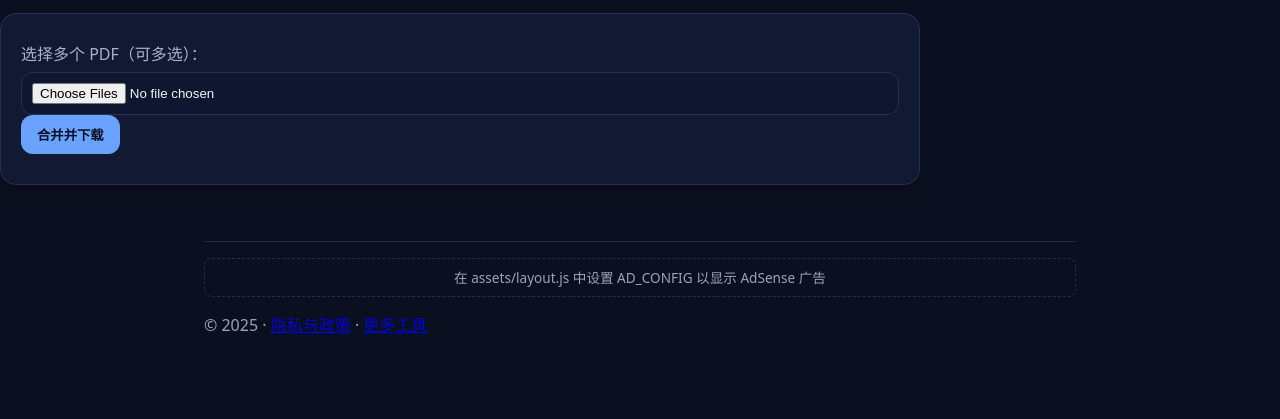
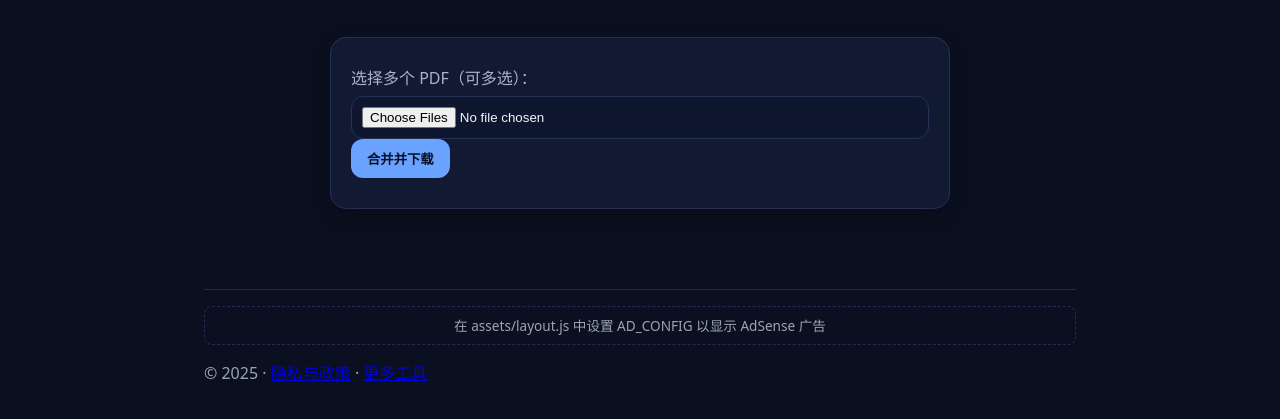
Before and after one commit to AIIncomeLab/onepage-tools, a plain HTML site: page tools/pdf-merge/index.html in a window 1280 px wide. Shown: the part 269-688 px from the top of the page. Drawn offline with Linux system fonts and the light colour scheme.

Commit message:
Constrain main container width and center card

```diff
--- a/assets/styles.css
+++ b/assets/styles.css
@@ -22,3 +22,8 @@ hr{border:0;border-top:1px solid var(--border);margin:16px 0}
 .site-header__note{margin-top:8px}
 .site-footer__meta{margin-top:12px}
 .code{background:#0f1730;border:1px solid var(--border);border-radius:12px;padding:12px;overflow:auto}
+main.container.card{
+  max-width:620px;   /* 自行调整 540~680 之间最合适 */
+  width:100%;
+  margin:40px auto;
+}
```
